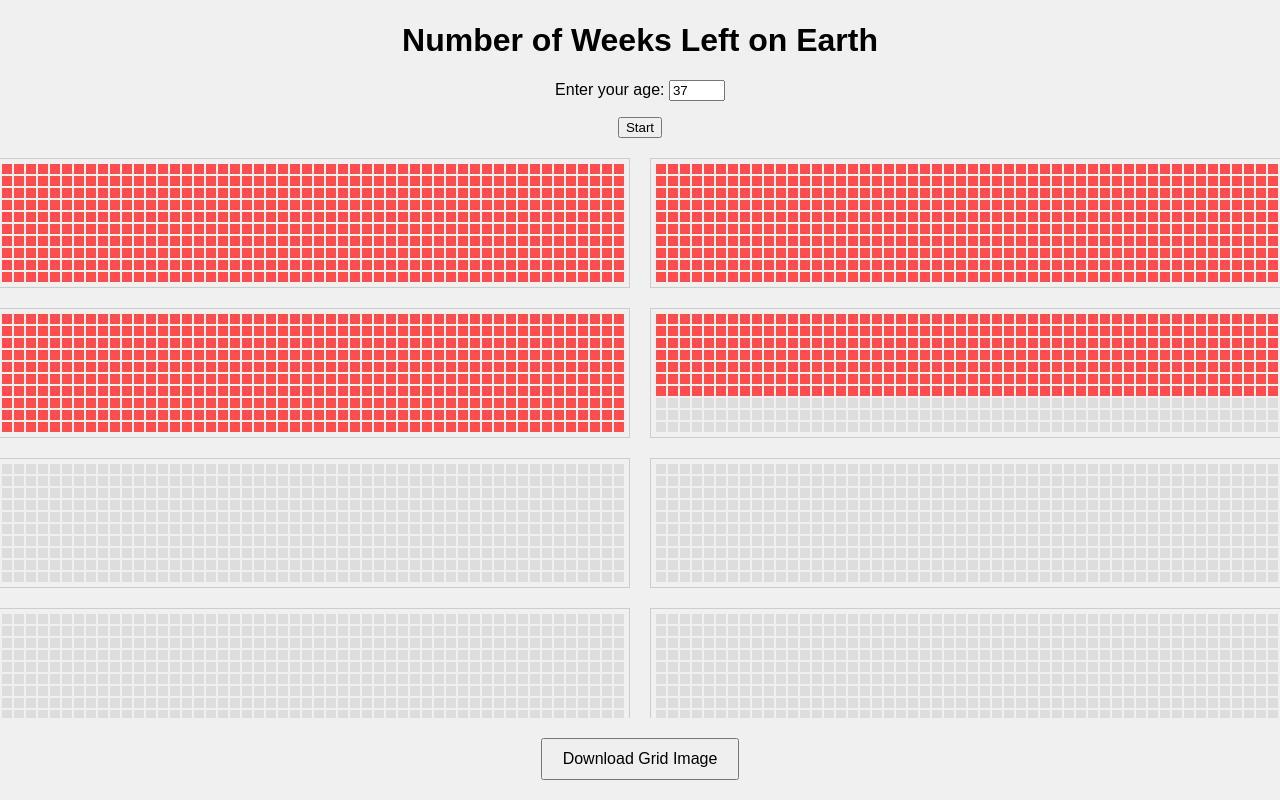
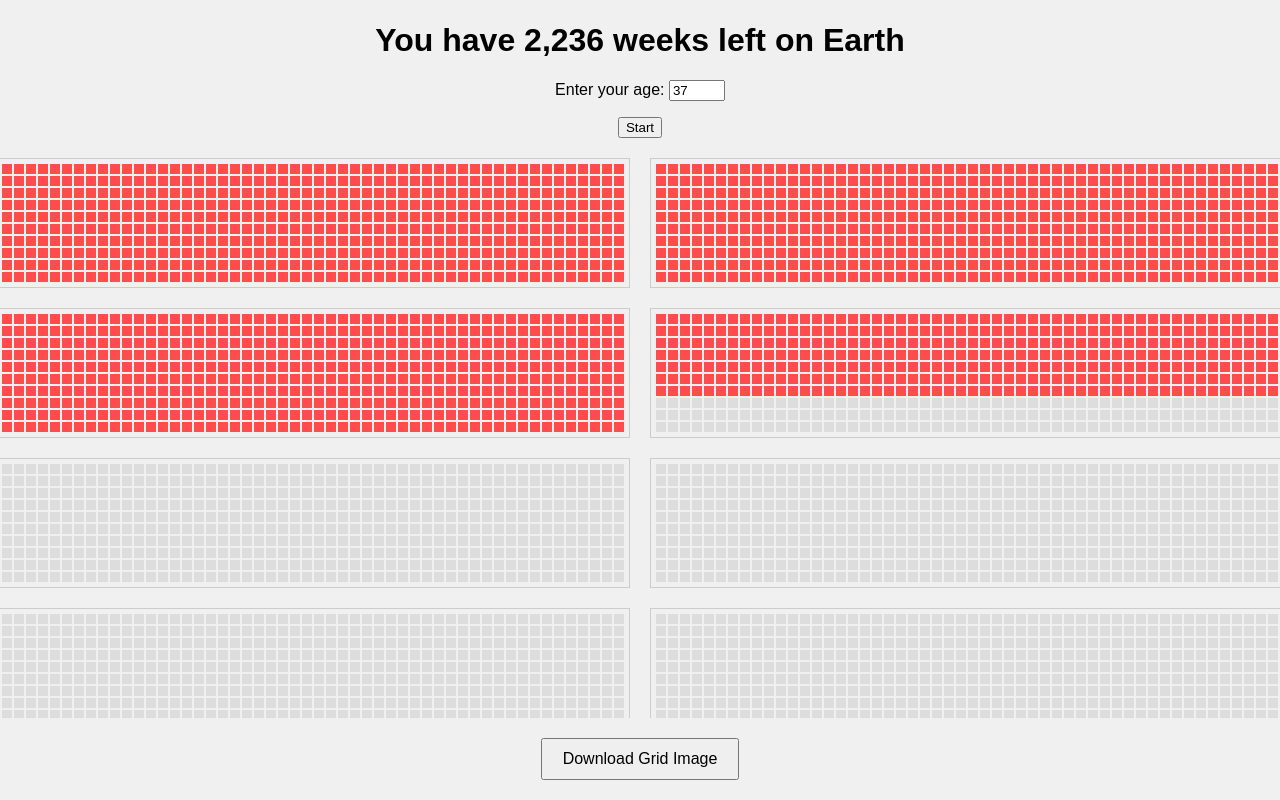
Before and after one commit to jonnychn/lifecountdown, a plain HTML site: page index.html in a window 1280 px wide. Both pictures are taken after a click on the button "Start". Drawn offline with Linux system fonts and the light colour scheme.

Commit message:
Show remaining weeks left on Earth
Show actual remaining weeks based on input age

```diff
--- a/index.html
+++ b/index.html
@@ -61,7 +61,7 @@
 </head>
 <body>
     <div class="container">
-        <h1>Number of Weeks Left on Earth</h1>
+        <h1 id="headerText">Number of Weeks Left on Earth</h1>
         <p>Enter your age: <input type="number" id="ageInput" min="0" max="80" value="37"></p>
         <button onclick="generateGrid()">Start</button>
         <div id="gridContainer"></div>
@@ -76,6 +76,14 @@
             }
         });
 
+        function updateHeaderText(age) {
+            const totalWeeks = 80 * 52;
+            const weeksLeft = totalWeeks - (age * 52);
+            const headerElement = document.getElementById("headerText");
+            const formattedWeeksLeft = weeksLeft.toLocaleString(); // Add thousand separators
+            headerElement.textContent = `You have ${formattedWeeksLeft} weeks left on Earth`;
+        }
+
         function generateGrid() {
             const age = parseInt(document.getElementById("ageInput").value);
             if (isNaN(age) || age < 0 || age > 80) {
@@ -84,6 +92,7 @@
             }
 
             localStorage.setItem("savedAge", age);
+            updateHeaderText(age);
 
             const gridContainer = document.getElementById("gridContainer");
             gridContainer.innerHTML = "";
```
